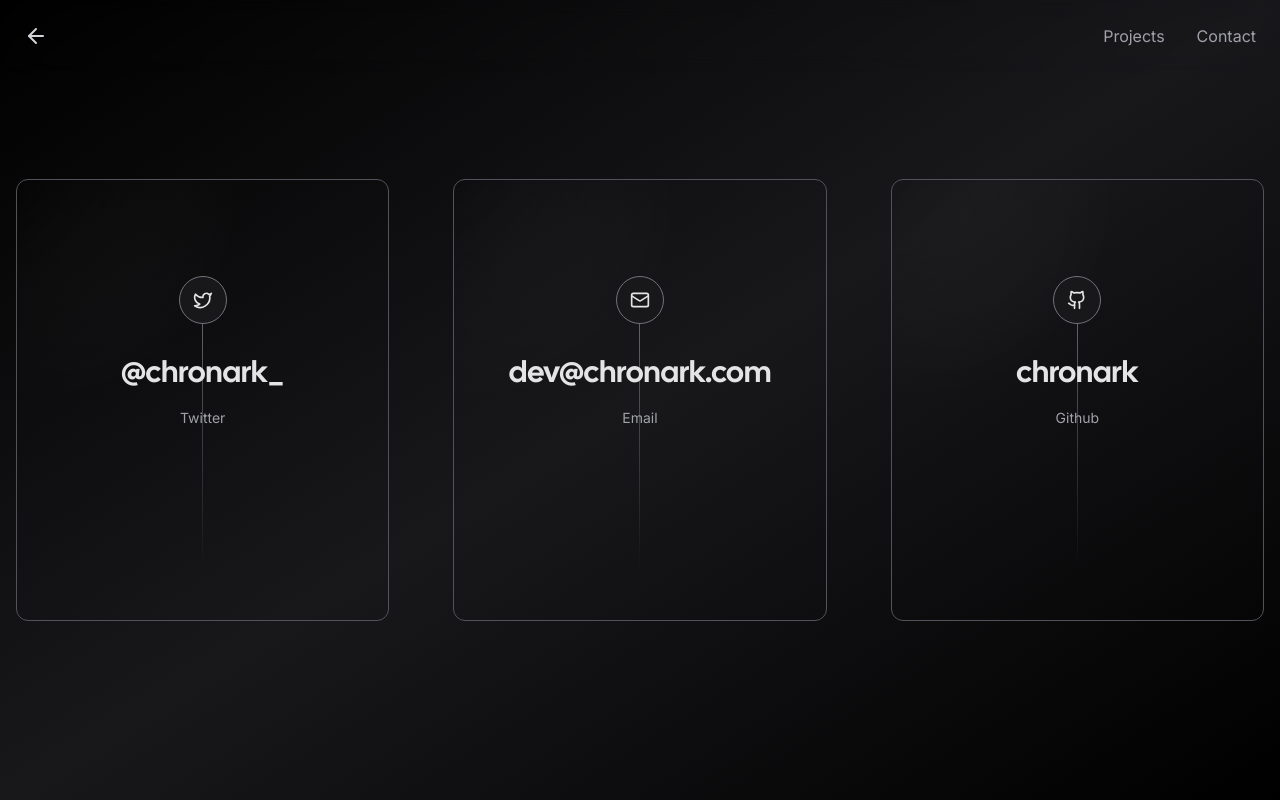
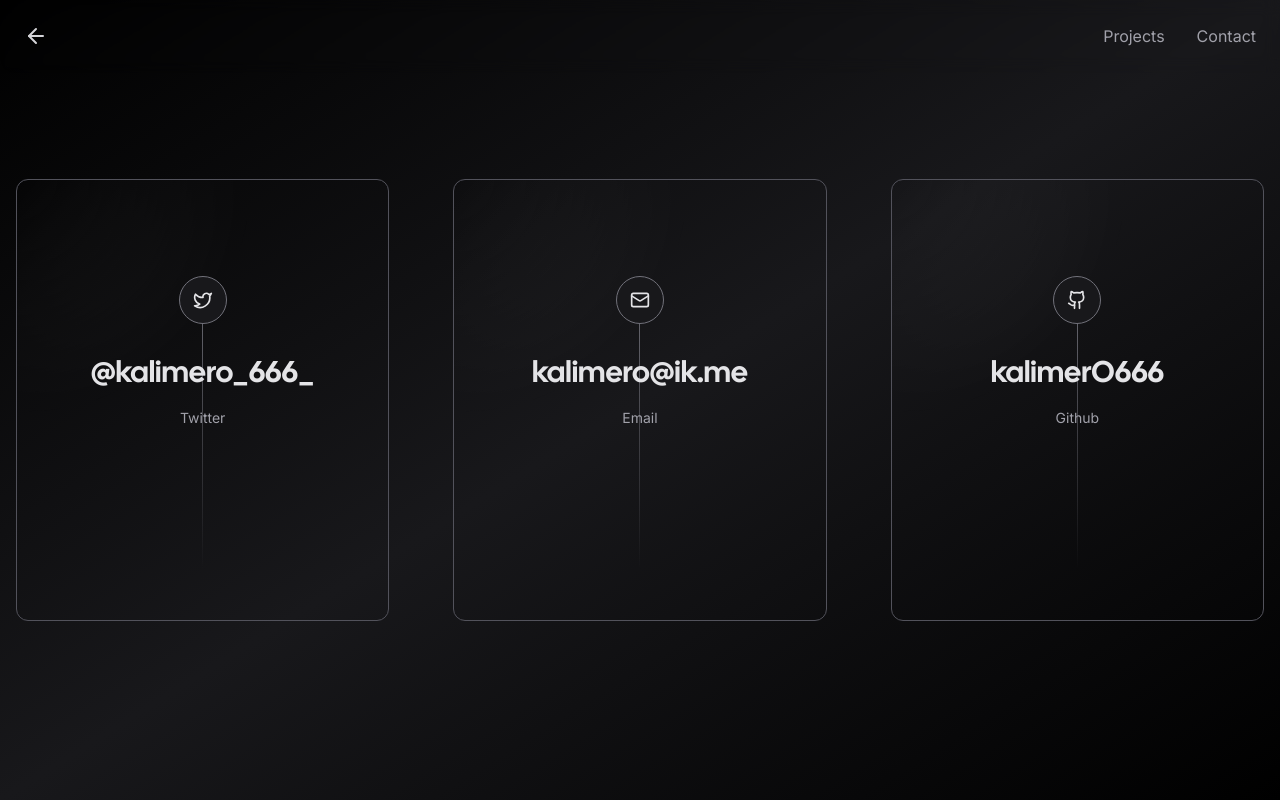
Before and after one commit to KaliMerO666/stationservice, a Next.js app: page /contact in a window 1280 px wide. Built offline with nearby package versions, Linux system fonts and the light colour scheme; no server answers; what tailwindcss-debug-screens would draw is missing.

Commit message:
Update page.tsx

```diff
--- a/app/contact/page.tsx
+++ b/app/contact/page.tsx
@@ -7,21 +7,21 @@
 const socials = [
 	{
 		icon: <Twitter size={20} />,
-		href: "https://twitter.com/chronark_",
+		href: "https://twitter.com/kalimero_666_",
 		label: "Twitter",
-		handle: "@chronark_",
+		handle: "@kalimero_666_",
 	},
 	{
 		icon: <Mail size={20} />,
-		href: "mailto:dev@chronark.com",
+		href: "mailto:kalimero@ik.me",
 		label: "Email",
-		handle: "dev@chronark.com",
+		handle: "kalimero@ik.me",
 	},
 	{
 		icon: <Github size={20} />,
-		href: "https://github.com/chronark",
+		href: "https://github.com/kalimerO666",
 		label: "Github",
-		handle: "chronark",
+		handle: "kalimerO666",
 	},
 ];
 
```
